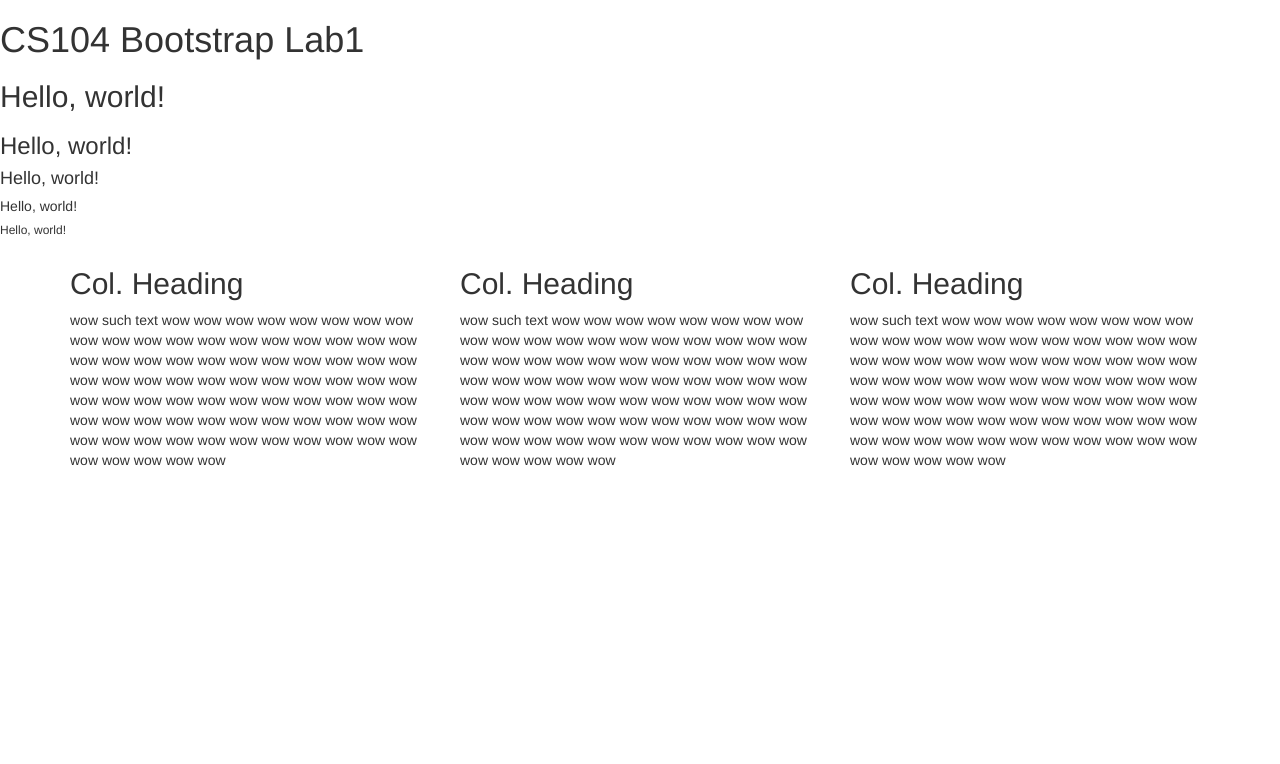
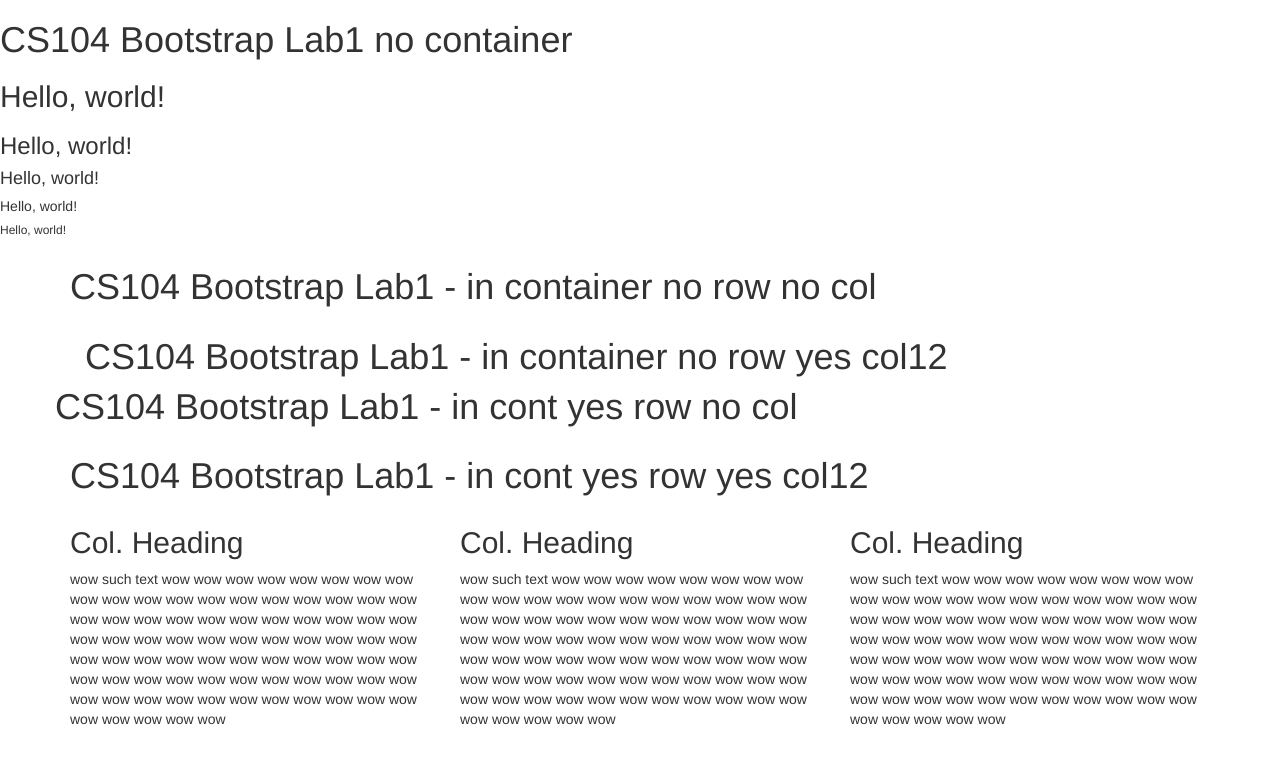
Before and after one commit to tturan/bootstrap-lab1, a plain HTML site: page index.html in a window 1280 px wide. Drawn offline with nearby package versions, Linux system fonts and the light colour scheme.

Commit message:
row-col demo

```diff
--- a/index.html
+++ b/index.html
@@ -18,7 +18,7 @@
     <![endif]-->
   </head>
   <body>
-    <h1>CS104 Bootstrap Lab1</h1>
+    <h1>CS104 Bootstrap Lab1 no container</h1>
     <h2>Hello, world!</h2>
     <h3>Hello, world!</h3>
     <h4>Hello, world!</h4>
@@ -26,6 +26,12 @@
     <h6>Hello, world!</h6>
 
     <div class="container">
+      <h1>CS104 Bootstrap Lab1 - in container no row no col</h1>
+      <h1 class=col-md-12>CS104 Bootstrap Lab1 - in container no row yes col12</h1>
+      <div class="row">
+        <h1>CS104 Bootstrap Lab1 - in cont yes row no col</h1>
+        <h1 class=col-md-12>CS104 Bootstrap Lab1 - in cont yes row yes col12</h1>
+      </div>
       <div class="row">
         <div class="col-md-4">
           <h2>Col. Heading</h2>
```
